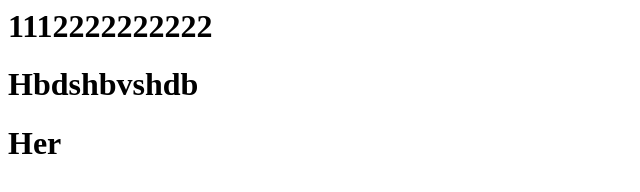
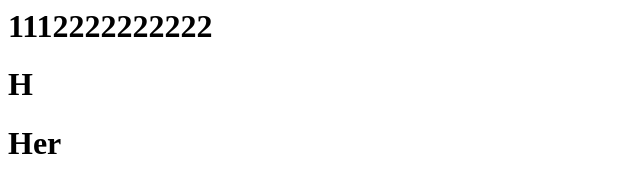
Before and after one commit to ntbinh16/jenkinsfile, a plain HTML site: page index.html in a window 1280 px wide. Shown: the whole page, without its empty margins (0-640 px from the left). Drawn offline with Linux system fonts and the light colour scheme.

Commit message:
Update index.html

```diff
--- a/index.html
+++ b/index.html
@@ -1,3 +1,3 @@
 <h1>1112222222222</h1>
-<h1>Hbdshbvshdb</h1>
+<h1>H</h1>
 <h1>Her</h1>
```
